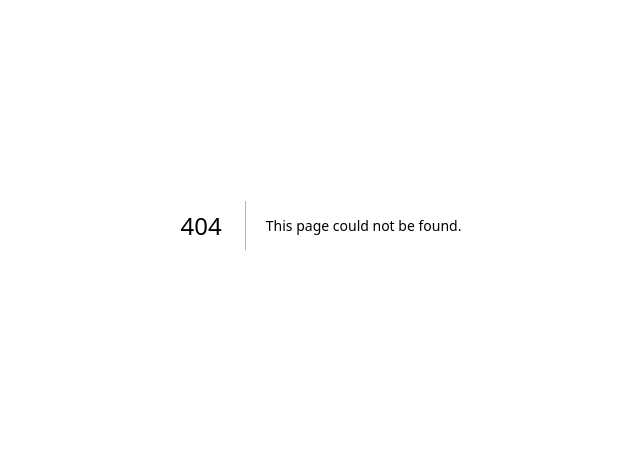
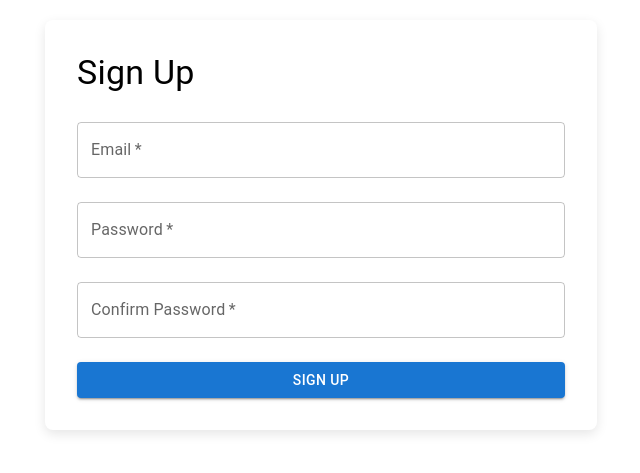
Before and after one commit to JohnKamaujk/ai-customer-support, a Next.js app: page /signup in a window 1280 px wide. Before the commit this address had no page. Shown: the part 175-648 px from the top of the page, without its empty margins (319-959 px from the left). Built offline with nearby package versions, Linux system fonts and the light colour scheme.

Commit message:
:sparles:chore:auth pages

```diff
--- /dev/null
+++ b/src/app/(auth)/signup/page.tsx
@@ -0,0 +1,79 @@
+"use client";
+
+import { Box, Button, Container, TextField, Typography } from "@mui/material";
+import { useState } from "react";
+
+export default function Signup() {
+  const [email, setEmail] = useState("");
+  const [password, setPassword] = useState("");
+  const [confirmPassword, setConfirmPassword] = useState("");
+
+  const handleSubmit = (e: React.FormEvent) => {
+    e.preventDefault();
+    // Add your signup logic here
+  };
+
+  return (
+    <Container
+      maxWidth="sm"
+      sx={{
+        display: "flex",
+        flexDirection: "column",
+        alignItems: "center",
+        justifyContent: "center",
+        height: "100vh",
+      }}
+    >
+      <Box
+        sx={{
+          width: "100%",
+          p: 4,
+          boxShadow: "0px 4px 12px rgba(0, 0, 0, 0.1)",
+          borderRadius: 2,
+        }}
+      >
+        <Typography variant="h4" component="h1" gutterBottom>
+          Sign Up
+        </Typography>
+        <Box component="form" onSubmit={handleSubmit} sx={{ width: "100%" }}>
+          <TextField
+            label="Email"
+            type="email"
+            fullWidth
+            margin="normal"
+            required
+            value={email}
+            onChange={(e) => setEmail(e.target.value)}
+          />
+          <TextField
+            label="Password"
+            type="password"
+            fullWidth
+            margin="normal"
+            required
+            value={password}
+            onChange={(e) => setPassword(e.target.value)}
+          />
+          <TextField
+            label="Confirm Password"
+            type="password"
+            fullWidth
+            margin="normal"
+            required
+            value={confirmPassword}
+            onChange={(e) => setConfirmPassword(e.target.value)}
+          />
+          <Button
+            type="submit"
+            variant="contained"
+            color="primary"
+            fullWidth
+            sx={{ mt: 2 }}
+          >
+            Sign Up
+          </Button>
+        </Box>
+      </Box>
+    </Container>
+  );
+}
```
Also changed, not shown: src/app/(auth)/signin/page.tsx (added, +69 -0 lines).
